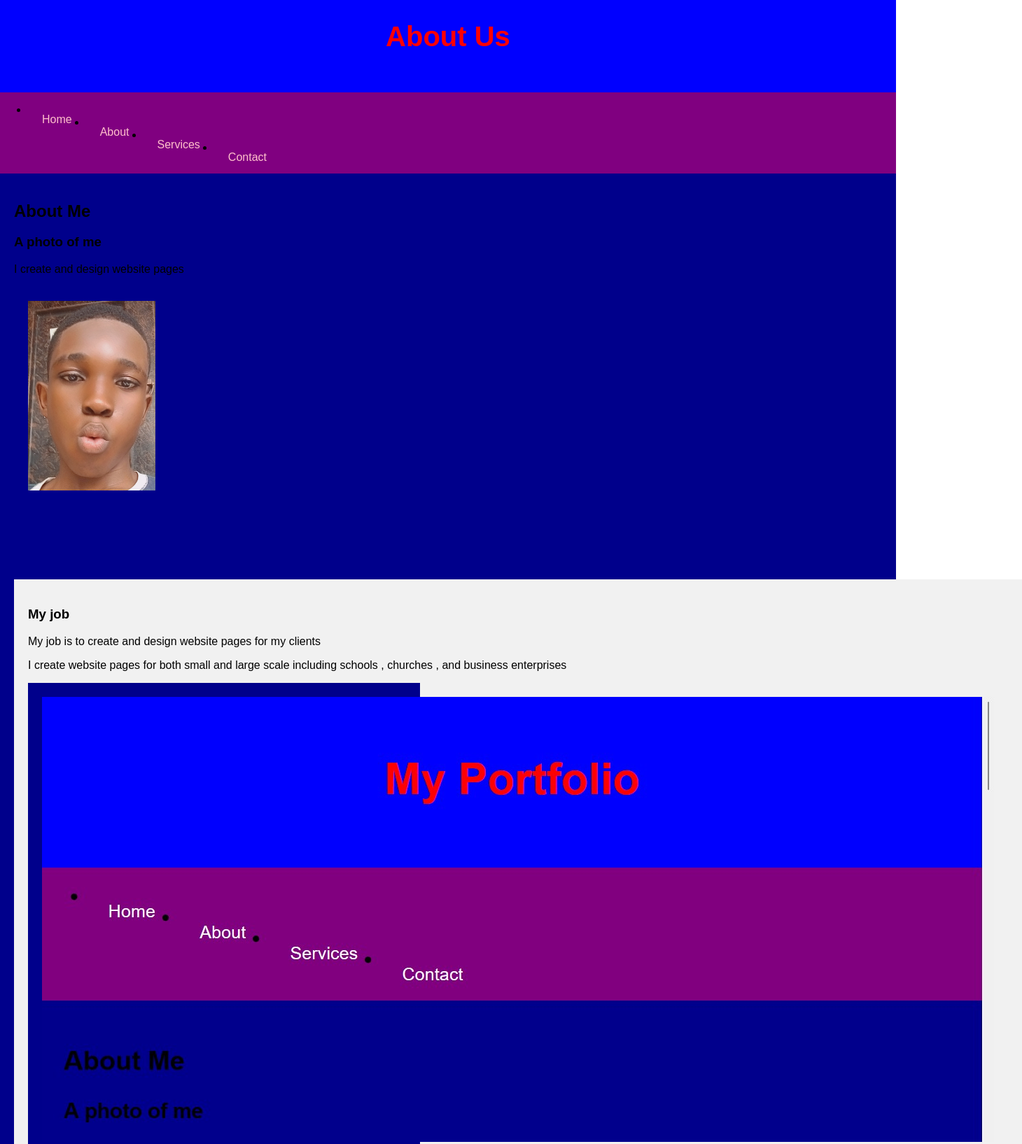
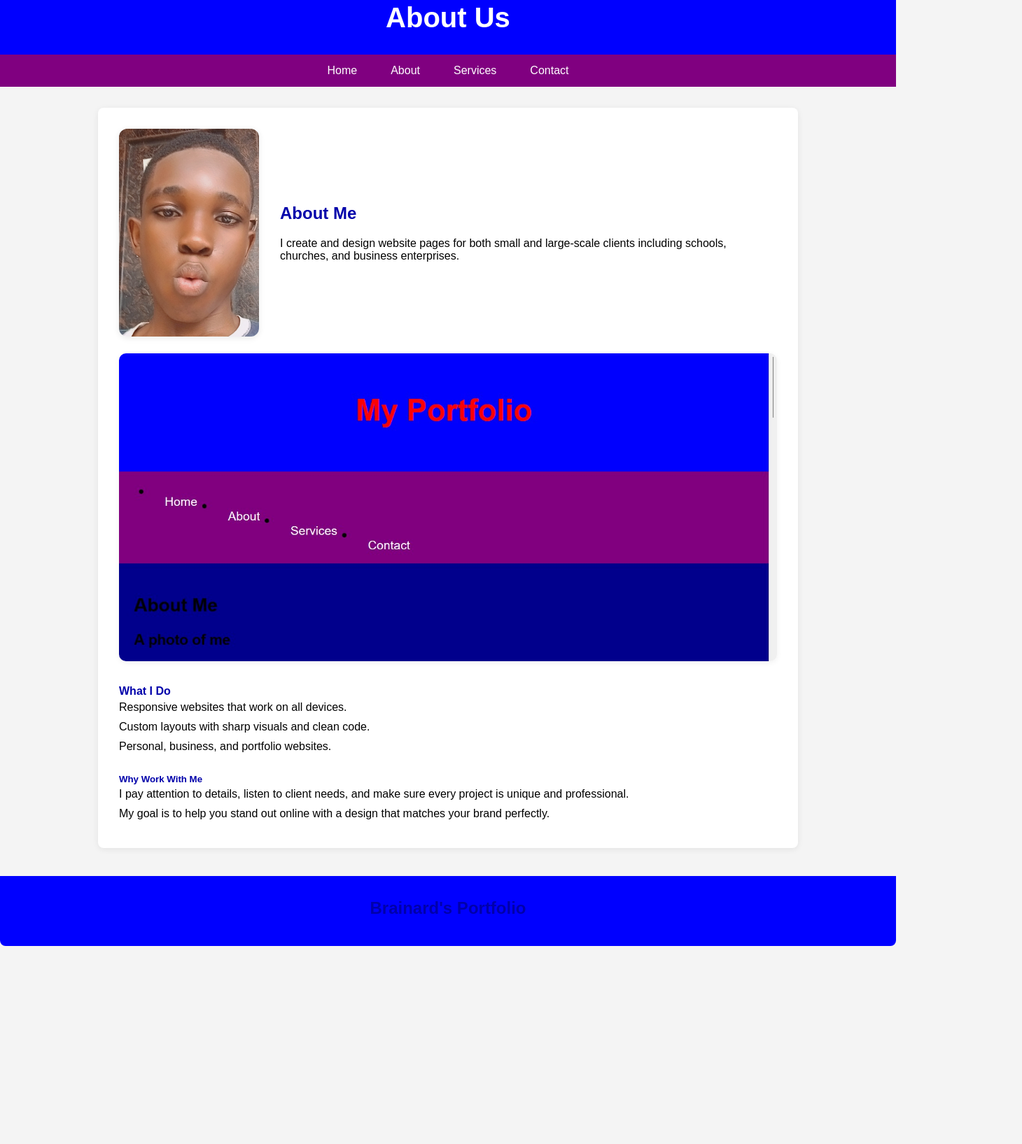
Before and after one commit to brainardomoregbe-hub/My-Webs, a plain HTML site: page about.html in a window 1280 px wide. Shown: the part 27-1662 px from the top of the page at 70% size, 1460 px wide, since content can reach past the window. After the commit the page ends 1379 px from the top, so only its background shows below. Drawn offline with Linux system fonts and the light colour scheme.

Commit message:
Update about.html

```diff
--- a/about.html
+++ b/about.html
@@ -5,83 +5,106 @@
 <meta charset="UTF-8">
 <meta name="viewport" content="width=device-width, initial-scale=1">
 <style>
-* {
-  box-sizing: border-box;
-}
+* { box-sizing: border-box; }
 
 body {
   font-family: Arial, Helvetica, sans-serif;
   margin: 0;
+  background: #f4f4f4;
 }
 
-/* Style the header */
+/* Header */
 .header {
   padding: 30px;
   text-align: center;
-
   background-color: #0000FF;
-
-  color: Red;
+  color: #fff;
 }
 
-/* Increase the font size of the h1 element */
 .header h1 {
+  margin: 0;
   font-size: 40px;
 }
 
-/* Style the top navigation bar */
+/* Navbar */
 .navbar {
+  background-color: #800080;
   overflow: hidden;
-  background-color: #800080;
+  display: flex;
+  justify-content: center;
 }
 
-/* Style the navigation bar links */
 .navbar a {
- float: left;
+  color: #fff;
+  padding: 14px 24px;
+  text-decoration: none;
   display: block;
-  color: pink;
-  text-align: center;
-  padding: 14px 20px;
-  text-decoration: none;
+  transition: background 0.2s, color 0.2s;
 }
 
-/* Right-aligned link */
-.navbar a.right {
-  float: right;
+.navbar a:hover {
+  background-color: #ddd;
+  color: #800080;
 }
 
-/* Change color on hover */
-.navbar a:hover {
-  background-color: #ddd;
-  color: black;
+/* Main content */
+.main {
+  max-width: 1000px;
+  margin: 30px auto 0 auto;
+  background: #fff;
+  border-radius: 8px;
+  padding: 30px;
+  box-shadow: 0 2px 10px rgba(0,0,0,0.07);
 }
 
-/* Column container */
-.row {
+.profile-section {
   display: flex;
   flex-wrap: wrap;
+  gap: 30px;
+  align-items: center;
 }
 
-/* Create two unequal columns that sits next to each other */
-/* Sidebar/left column */
-.side {
-  flex: 30%;
-  background-color: #f1f1f1;
-  padding: 20px;
+.profile-photo {
+  flex: 0 0 200px;
+  max-width: 200px;
 }
 
-/* Main column */
-.main {
-  flex: 70%;
-  background-color: darkblue;
-  padding: 20px;
+.profile-photo img {
+  width: 100%;
+  border-radius: 12px;
+  box-shadow: 0 2px 10px rgba(0,0,0,0.09);
 }
 
-/* Fake image, just for this example */
-.fakeimg {
-  background-color: darkblue;
-  width: 40%;
-  padding: 20px;
+.profile-info {
+  flex: 1 1 300px;
+}
+
+h2, h3, h4, h5 {
+  color: #0000aa;
+  margin-top: 0.5em;
+}
+
+.section {
+  margin: 30px 0 0 0;
+}
+
+.section h4, .section h5 {
+  margin-bottom: 5px;
+}
+
+.section p {
+  margin: 0 0 10px 0;
+}
+
+.side-img {
+  margin: 20px 0;
+  text-align: center;
+}
+
+.side-img img {
+  max-width: 100%;
+  border-radius: 10px;
+  box-shadow: 0 2px 8px rgba(0,0,0,0.06);
 }
 
 /* Footer */
@@ -89,20 +112,22 @@ body {
   padding: 20px;
   text-align: center;
   background: #0000FF;
+  color: #fff;
+  margin-top: 40px;
+  border-radius: 0 0 8px 8px;
 }
 
-/* Responsive layout - when the screen is less than 700px wide, make the two columns stack on top of each other instead of next to each other */
-@media screen and (max-width: 700px) {
-  .row {
+/* Responsive Design */
+@media (max-width: 700px) {
+  .main {
+    padding: 15px;
+  }
+  .profile-section {
     flex-direction: column;
+    align-items: flex-start;
   }
-}
-
-/* Responsive layout - when the screen is less than 400px wide, make the navigation links stack on top of each other instead of next to each other */
-@media screen and (max-width: 400px) {
-  .navbar a {
-    float: none;
-    width:100%;
+  .profile-photo, .profile-info {
+    max-width: 100%;
   }
 }
 </style>
@@ -113,46 +138,45 @@ body {
 </div>
 
 <div class="navbar">
-      <ul>
-      <li><a href="index.html">Home</a></li>
-      <li><a href="about.html">About</a></li>
-      <li><a href="service.html">Services</a></li>
-      <li><a href="contact.html">Contact</a></li>
-    </ul>
+  <a href="index.html">Home</a>
+  <a href="about.html">About</a>
+  <a href="service.html">Services</a>
+  <a href="contact.html">Contact</a>
 </div>
 
 <div class="main">
+  <div class="profile-section">
+    <div class="profile-photo">
+      <!-- Make sure your image file is in the root or adjust the src as needed -->
+      <img src="1759097018306.Snapchat-1845006633.jpg" alt="A photo of me">
+    </div>
+    <div class="profile-info">
       <h2>About Me</h2>
-    <h3>A photo of me</h3>
-    <p>I create and design website pages</p>
-    <div class="fakeimg" style="height:400px;">
-    <img src="1759097018306.Snapchat-1845006633.jpg"style="width:40%">
-  </div>
-<br>
-<div class="row">
- <div class="side">
-    <h3>My job</h3>
-    <p>My job is to create and design website pages for my clients</p>
-    <p>I create website pages for both small and large scale including schools , churches , and business enterprises</p>
-    <div class="fakeimg" style="height:800px;">
-    <img src="image1forweb.jpg">
+      <p>I create and design website pages for both small and large-scale clients including schools, churches, and business enterprises.</p>
     </div>
   </div>
-   <br>
+
+  <div class="side-img">
+    <!-- Make sure your image file is in the root or adjust the src as needed -->
+    <img src="image1forweb.jpg" alt="My work sample">
+  </div>
+
+  <div class="section">
     <h4>What I Do</h4>
-   <p>Responsive websites that work on all devices</p>
-   <p>Custom layouts with sharp visuals and clean code</p>
-   <p>Pers onal , business , and portfolio websites</p>
-   <br>
+    <p>Responsive websites that work on all devices.</p>
+    <p>Custom layouts with sharp visuals and clean code.</p>
+    <p>Personal, business, and portfolio websites.</p>
+  </div>
+
+  <div class="section">
     <h5>Why Work With Me</h5>
-   <p>I pay attention to details , listen to client needs , and make sure every project is unique and professional.</p>
-   <p>My goal is to help you stand out online with a design that matches your brand prefectly</p>
+    <p>I pay attention to details, listen to client needs, and make sure every project is unique and professional.</p>
+    <p>My goal is to help you stand out online with a design that matches your brand perfectly.</p>
   </div>
 </div>
 
 <div class="footer">
   <h2>Brainard's Portfolio</h2>
 </div>
-
 </body>
 </html>
```
Lines whose indentation alone changed are shown as unchanged.
